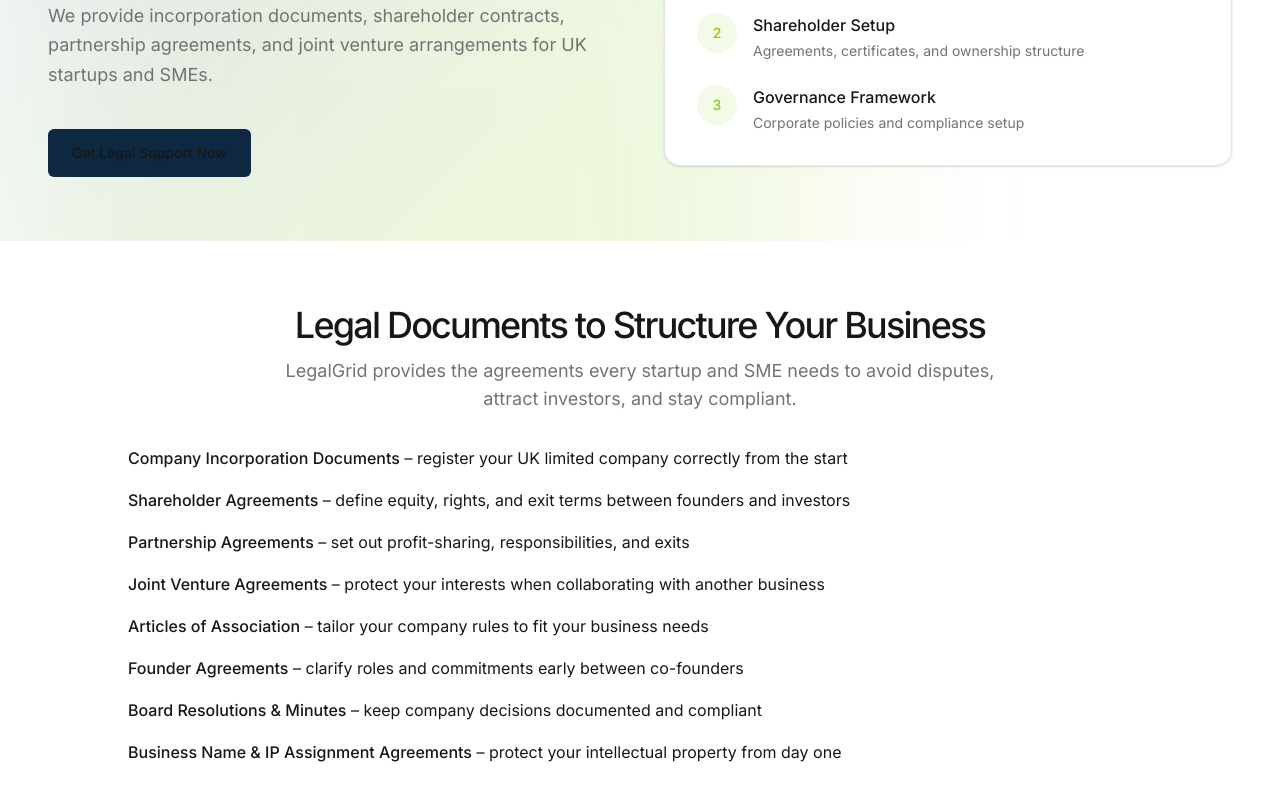
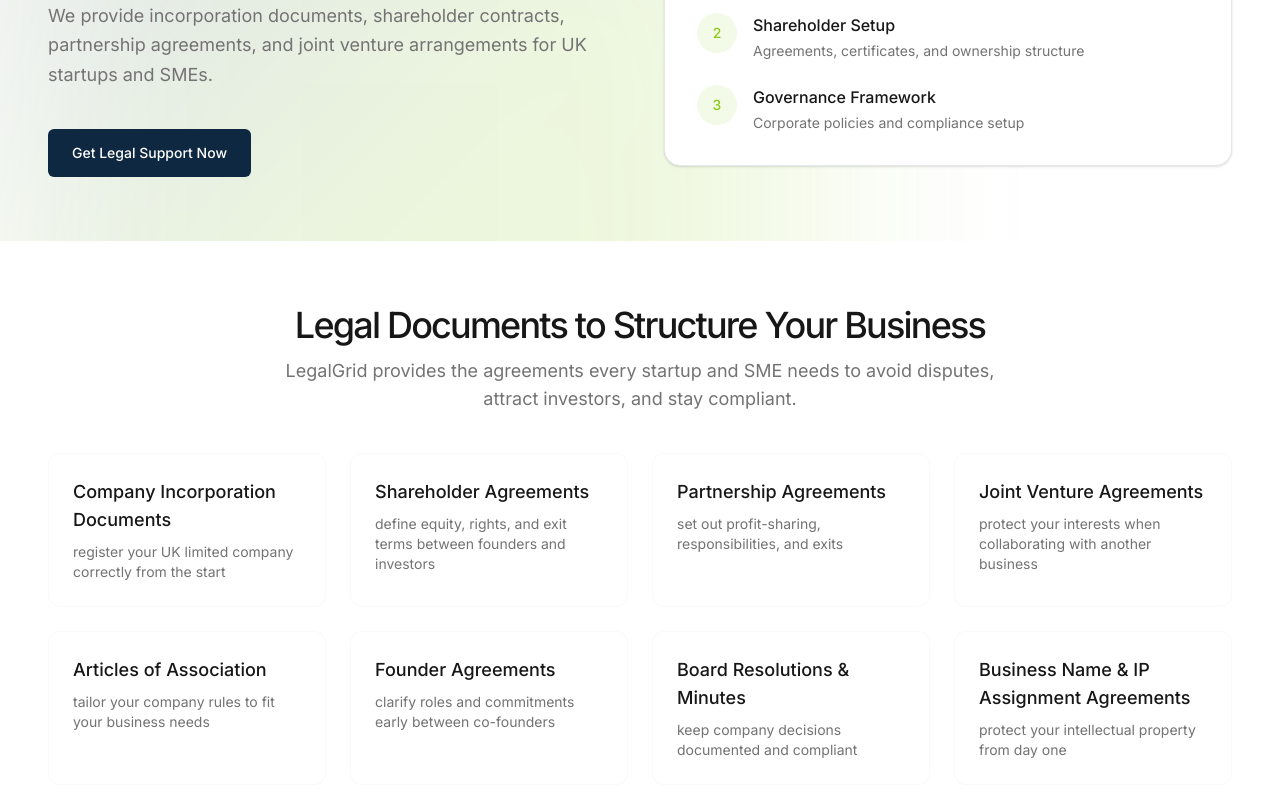
Before and after one commit to vickyliu713-dev/legalgrid, a Next.js app: page /incorporation in a window 1280 px wide. Shown: the part 340-1140 px from the top of the page. Built offline with nearby package versions, Linux system fonts and the light colour scheme; no server answers.

Commit message:
feat(incorporation): white CTA text; add header link; grid services; update testimonials & FAQs

```diff
--- a/components/Header.tsx
+++ b/components/Header.tsx
@@ -31,6 +31,10 @@
                 </button>
 
                 <div role="group" dir="ltr" className="items-center justify-center gap-1 flex" tabIndex={0}>
+                  <Link href="/incorporation" className="inline-flex items-center justify-center text-sm font-medium ring-offset-background focus-visible:outline-none focus-visible:ring-2 focus-visible:ring-ring focus-visible:ring-offset-2 disabled:pointer-events-none disabled:opacity-50 bg-transparent h-10 px-4 py-2 rounded-full transition-colors relative text-[#737373] hover:text-foreground hover:bg-muted">
+                    <svg xmlns="http://www.w3.org/2000/svg" width="16" height="16" viewBox="0 0 24 24" fill="none" stroke="currentColor" strokeWidth="2" strokeLinecap="round" strokeLinejoin="round" className="lucide lucide-building inline-block mr-1.5"><rect width="16" height="20" x="4" y="2" rx="2" ry="2"></rect><path d="M9 22v-4h6v4"></path><path d="M8 6h.01"></path><path d="M16 6h.01"></path><path d="M12 6h.01"></path><path d="M12 10h.01"></path><path d="M12 14h.01"></path><path d="M16 10h.01"></path><path d="M16 14h.01"></path><path d="M8 10h.01"></path><path d="M8 14h.01"></path></svg>
+                    Incorporation
+                  </Link>
                   <button type="button" data-state="off" role="radio" aria-checked="false" className="inline-flex items-center justify-center text-sm font-medium ring-offset-background focus-visible:outline-none focus-visible:ring-2 focus-visible:ring-ring focus-visible:ring-offset-2 disabled:pointer-events-none disabled:opacity-50 data-[state=on]:bg-accent data-[state=on]:text-accent-foreground bg-transparent h-10 px-4 py-2 rounded-full transition-colors relative text-[#737373] hover:text-foreground hover:bg-muted" tabIndex={-1}>
                     <svg xmlns="http://www.w3.org/2000/svg" width="16" height="16" viewBox="0 0 24 24" fill="none" stroke="currentColor" strokeWidth="2" strokeLinecap="round" strokeLinejoin="round" className="lucide lucide-file-text inline-block mr-1.5"><path d="M15 2H6a2 2 0 0 0-2 2v16a2 2 0 0 0 2 2h12a2 2 0 0 0 2-2V7Z"></path><path d="M14 2v4a2 2 0 0 0 2 2h4"></path><path d="M10 9H8"></path><path d="M16 13H8"></path><path d="M16 17H8"></path></svg>
                     Resources
--- a/components/IncorporationHero.tsx
+++ b/components/IncorporationHero.tsx
@@ -22,7 +22,7 @@
               We provide incorporation documents, shareholder contracts, partnership agreements, and joint venture arrangements for UK startups and SMEs.
             </p>
             <div className="flex flex-col sm:flex-row gap-4 pt-4">
-              <button className="inline-flex items-center justify-center gap-2 whitespace-nowrap rounded-md text-sm font-medium ring-offset-background transition-colors focus-visible:outline-none focus-visible:ring-2 focus-visible:ring-ring focus-visible:ring-offset-2 disabled:pointer-events-none disabled:opacity-50 [&_svg]:pointer-events-none [&_svg]:size-4 [&_svg]:shrink-0 hover:text-primary hover:border hover:border-cosmic-accent py-2 bg-primary text-primary-foreground hover:bg-primary/90 h-12 px-6">
+              <button className="inline-flex items-center justify-center gap-2 whitespace-nowrap rounded-md text-sm font-medium ring-offset-background transition-colors focus-visible:outline-none focus-visible:ring-2 focus-visible:ring-ring focus-visible:ring-offset-2 disabled:pointer-events-none disabled:opacity-50 [&_svg]:pointer-events-none [&_svg]:size-4 [&_svg]:shrink-0 hover:text-white hover:border hover:border-cosmic-accent py-2 bg-primary text-white hover:bg-primary/90 h-12 px-6">
                 Get Legal Support Now
               </button>
             </div>
--- a/components/IncorporationServices.tsx
+++ b/components/IncorporationServices.tsx
@@ -3,7 +3,7 @@
 export default function IncorporationServices(): React.ReactElement {
   return (
     <section id="services" className="w-full py-12 md:py-16 px-6 md:px-12">
-      <div className="max-w-5xl mx-auto space-y-8">
+      <div className="max-w-7xl mx-auto space-y-10">
         <div className="text-center space-y-3 max-w-3xl mx-auto">
           <h2 className="text-3xl md:text-4xl font-medium tracking-tighter">
             Legal Documents to Structure Your Business
@@ -13,32 +13,40 @@
           </p>
         </div>
 
-        <ul className="space-y-4 text-base leading-relaxed">
-          <li>
-            <span className="font-medium">Company Incorporation Documents</span> – register your UK limited company correctly from the start
-          </li>
-          <li>
-            <span className="font-medium">Shareholder Agreements</span> – define equity, rights, and exit terms between founders and investors
-          </li>
-          <li>
-            <span className="font-medium">Partnership Agreements</span> – set out profit-sharing, responsibilities, and exits
-          </li>
-          <li>
-            <span className="font-medium">Joint Venture Agreements</span> – protect your interests when collaborating with another business
-          </li>
-          <li>
-            <span className="font-medium">Articles of Association</span> – tailor your company rules to fit your business needs
-          </li>
-          <li>
-            <span className="font-medium">Founder Agreements</span> – clarify roles and commitments early between co-founders
-          </li>
-          <li>
-            <span className="font-medium">Board Resolutions &amp; Minutes</span> – keep company decisions documented and compliant
-          </li>
-          <li>
-            <span className="font-medium">Business Name &amp; IP Assignment Agreements</span> – protect your intellectual property from day one
-          </li>
-        </ul>
+        <div className="grid grid-cols-1 md:grid-cols-2 lg:grid-cols-4 gap-6">
+          <div className="rounded-xl border border-border/20 bg-card p-6">
+            <h3 className="text-lg font-medium mb-2">Company Incorporation Documents</h3>
+            <p className="text-sm text-muted-foreground">register your UK limited company correctly from the start</p>
+          </div>
+          <div className="rounded-xl border border-border/20 bg-card p-6">
+            <h3 className="text-lg font-medium mb-2">Shareholder Agreements</h3>
+            <p className="text-sm text-muted-foreground">define equity, rights, and exit terms between founders and investors</p>
+          </div>
+          <div className="rounded-xl border border-border/20 bg-card p-6">
+            <h3 className="text-lg font-medium mb-2">Partnership Agreements</h3>
+            <p className="text-sm text-muted-foreground">set out profit-sharing, responsibilities, and exits</p>
+          </div>
+          <div className="rounded-xl border border-border/20 bg-card p-6">
+            <h3 className="text-lg font-medium mb-2">Joint Venture Agreements</h3>
+            <p className="text-sm text-muted-foreground">protect your interests when collaborating with another business</p>
+          </div>
+          <div className="rounded-xl border border-border/20 bg-card p-6">
+            <h3 className="text-lg font-medium mb-2">Articles of Association</h3>
+            <p className="text-sm text-muted-foreground">tailor your company rules to fit your business needs</p>
+          </div>
+          <div className="rounded-xl border border-border/20 bg-card p-6">
+            <h3 className="text-lg font-medium mb-2">Founder Agreements</h3>
+            <p className="text-sm text-muted-foreground">clarify roles and commitments early between co-founders</p>
+          </div>
+          <div className="rounded-xl border border-border/20 bg-card p-6">
+            <h3 className="text-lg font-medium mb-2">Board Resolutions &amp; Minutes</h3>
+            <p className="text-sm text-muted-foreground">keep company decisions documented and compliant</p>
+          </div>
+          <div className="rounded-xl border border-border/20 bg-card p-6">
+            <h3 className="text-lg font-medium mb-2">Business Name &amp; IP Assignment Agreements</h3>
+            <p className="text-sm text-muted-foreground">protect your intellectual property from day one</p>
+          </div>
+        </div>
 
         <div className="pt-2">
           <button className="inline-flex items-center justify-center gap-2 whitespace-nowrap rounded-md text-sm font-medium ring-offset-background transition-colors focus-visible:outline-none focus-visible:ring-2 focus-visible:ring-ring focus-visible:ring-offset-2 disabled:pointer-events-none disabled:opacity-50 border border-input bg-background hover:bg-accent hover:text-accent-foreground h-11 px-6">
--- a/components/Testimonials.tsx
+++ b/components/Testimonials.tsx
@@ -7,21 +7,21 @@
 const TESTIMONIALS: Testimonial[] = [
   {
     quote:
-      "LegalGrid prepared our shareholder agreement ahead of an investor meeting. Clear, precise, and delivered in just 72 hours.",
-    name: "James",
-    role: "SaaS Founder",
+      "LegalGrid drafted our shareholder agreement in time for an investor pitch. It gave everyone confidence and avoided weeks of negotiation.",
+    name: "Alex",
+    role: "Fintech Founder",
   },
   {
     quote:
-      "As a small marketing agency, we needed client contracts that protected us. LegalGrid's agreements were clear, fair, and professional.",
-    name: "Sarah",
-    role: "Agency Director",
+      "As co-founders, we wanted clarity from the start. LegalGrid delivered a founder agreement that set everything out clearly. Huge relief.",
+    name: "Priya & Tom",
+    role: "Agency Owners",
   },
   {
     quote:
-      "We launched our e-commerce business with full GDPR compliance thanks to LegalGrid. Everything was covered — terms, policies, and data protection agreements.",
-    name: "Daniel",
-    role: "Retail Startup",
+      "Our joint venture agreement was thorough and easy to work with. LegalGrid understood our industry and protected us in all the right places.",
+    name: "Martin",
+    role: "Construction Director",
   },
 ];
 
@@ -48,14 +48,9 @@
       </div>
 
       <div className="max-w-7xl mx-auto space-y-4 relative z-10">
-        <div className="text-center space-y-4 max-w-3xl mx-auto">
-          <h2 className="text-3xl md:text-4xl font-semibold tracking-tighter text-foreground">
-            Trusted by 200+ UK Startups &amp; SMEs
-          </h2>
-          <p className="text-muted-foreground text-lg">
-            From tech to finance, hundreds of companies trust LegalGrid to scale their
-            business.
-          </p>
+        <div className="text-center space-y-2 max-w-3xl mx-auto">
+          <h2 className="text-3xl md:text-4xl font-semibold tracking-tighter text-foreground">Trusted by 200+ UK Startups &amp; SMEs</h2>
+          <div className="text-primary text-xl" aria-label="5 star rating">★★★★★</div>
         </div>
 
         <div className="relative max-w-6xl mx-auto">
```
Also changed, not shown: components/Faqs.tsx (+13 -11 lines).
